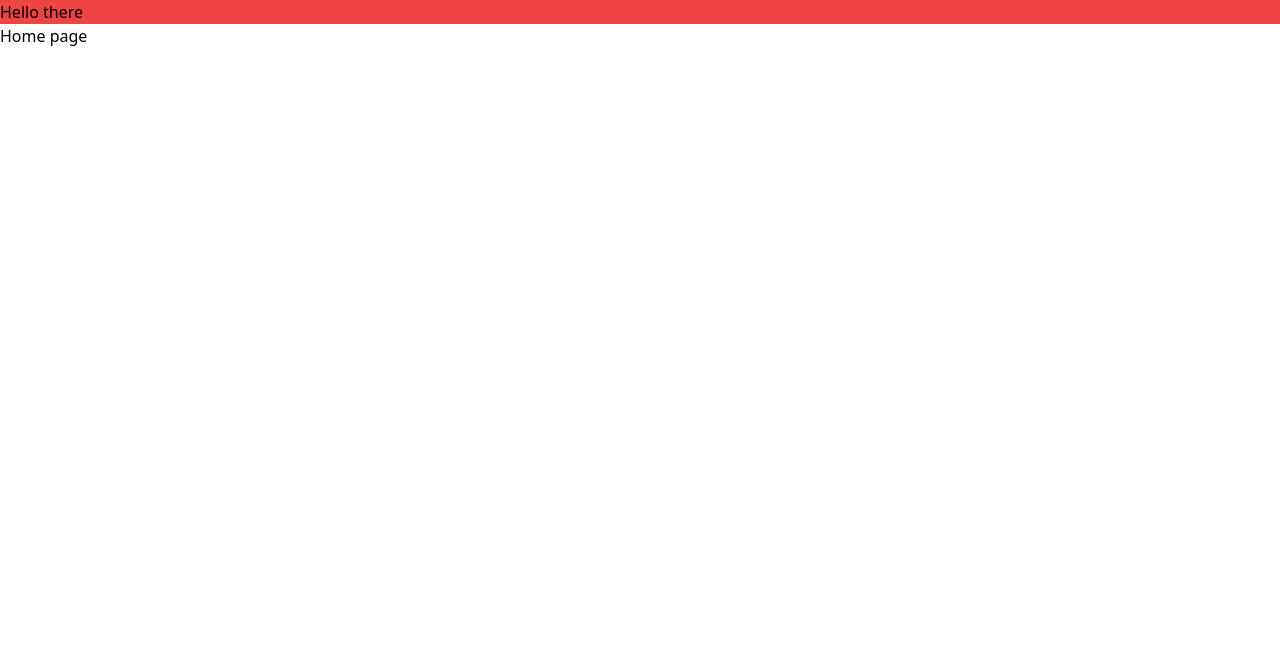
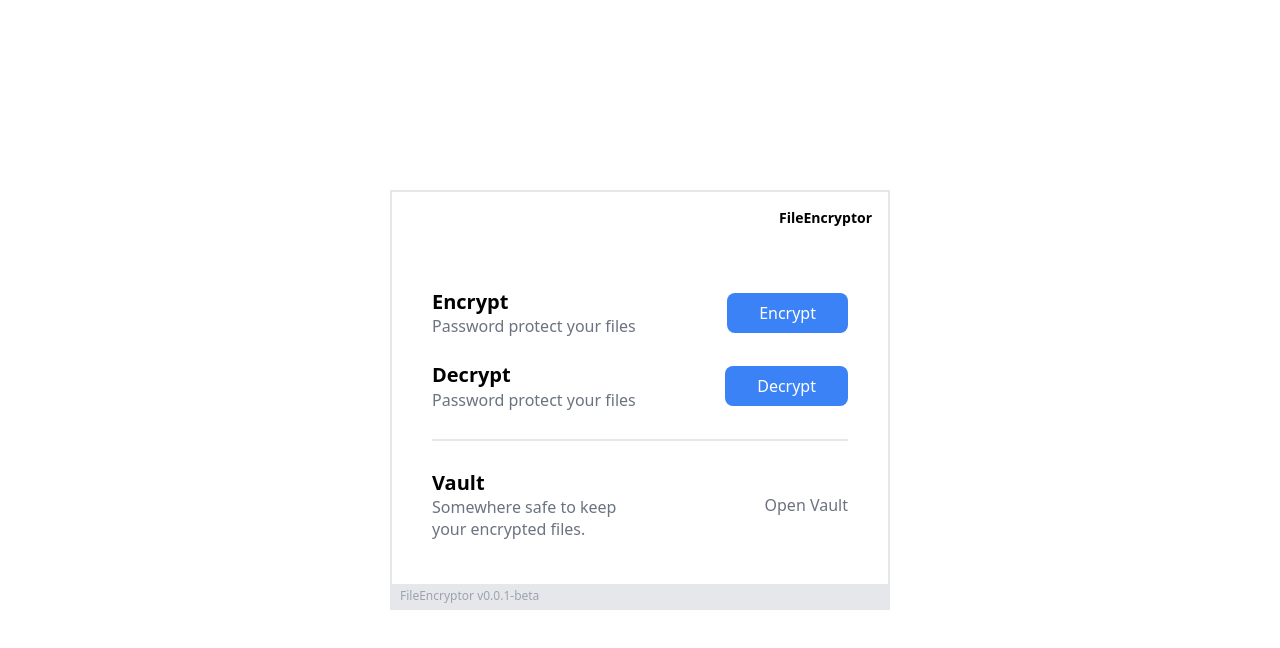
Before and after one commit to baris-inandi/FileEncryptor, a React (Create React App) app: page / in a window 1280 px wide. Shown: the top 648 px of the page. Built offline with nearby package versions, Linux system fonts and the light colour scheme.

Commit message:
finish home page

```diff
--- a/package.json
+++ b/package.json
@@ -25,7 +25,7 @@
     "typescript": "^4.4.2"
   },
   "scripts": {
-    "dev": "craco start",
+    "dev": "cross-env TAILWIND_MODE=watch craco start",
     "react-build": "craco build",
     "react-test": "craco test",
     "react-eject": "react-scripts eject",
--- a/src/FEXWrapper.tsx
+++ b/src/FEXWrapper.tsx
@@ -3,12 +3,22 @@ import './index.css'
 
 const FEXWrapper: React.FC = (props) => {
     return (
-        <>
-            <Header />
-            <main>
-                {props.children}
-            </main>
-        </>
+        <div className="w-screen h-screen flex items-center justify-center select-none">
+            <div style={{
+                height: '100%',
+                width: '100%',
+                maxHeight: '420px',
+                maxWidth: '500px'
+            }} className="border-2 border-gray-200 flex flex-col">
+                <Header />
+                <main className="h-full px-10">
+                    {props.children}
+                </main>
+                <footer className="text-xs text-gray-400 px-2 py-1 bg-gray-200">
+                    FileEncryptor v0.0.1-beta
+                </footer>
+            </div>
+        </div>
     )
 }
 
--- a/src/components/Button.tsx
+++ /dev/null
@@ -1,7 +0,0 @@
-const Home: React.FC = (props) => {
-    return (
-        <button>Hello</button>
-    )
-}
-
-export default Home
--- a/src/components/Header.tsx
+++ b/src/components/Header.tsx
@@ -1,6 +1,8 @@
 const Header: React.FC = () => {
     return (
-        <h1 className="bg-red-500">Hello there</h1>
+        <header className="font-title text-sm font-bold w-full text-right p-4">
+            FileEncryptor
+        </header>
     )
 }
 
--- a/src/components/Home.tsx
+++ b/src/components/Home.tsx
@@ -1,6 +1,14 @@
+import ActionArea from "./Home/ActionArea"
+import OpenVault from './Home/OpenVault'
+
 const Home: React.FC = () => {
     return (
-        <h1>Home page</h1>
+        <div className="flex flex-col items-center justify-center w-full h-full">
+            <ActionArea action={()=>{}} title="Encrypt" sub="Password protect your files" />
+            <ActionArea action={()=>{}} title="Decrypt" sub="Password protect your files" />
+            <div className="w-full border-b-2 border-gray-200 my-4"></div>
+            <OpenVault />
+        </div>
     )
 }
 
--- /dev/null
+++ b/src/components/Home/ActionArea.tsx
@@ -0,0 +1,27 @@
+import Subtitle from '../public/Subtitle';
+import Title from '../public/Title';
+import Button from '../public/Button'
+
+interface Props {
+    title: string;
+    sub: string;
+    action: () => void;
+}
+
+const ActionArea: React.FC<Props> = (props) => {
+    return (
+        <div className="flex flex-row w-full justify-between items-center my-3">
+            <div className="max-w-2/3">
+                <Title>
+                    {props.title}
+                </Title>
+                <Subtitle>
+                    {props.sub}
+                </Subtitle>
+            </div>
+            <Button text={props.title} action={props.action}></Button>
+        </div>
+    )
+}
+
+export default ActionArea
--- /dev/null
+++ b/src/components/Home/OpenVault.tsx
@@ -0,0 +1,21 @@
+import Subtitle from '../public/Subtitle';
+import Title from '../public/Title';
+import Button from '../public/Button'
+
+const ActionArea: React.FC = (props) => {
+    return (
+        <div className="flex flex-row w-full items-center justify-between py-3">
+            <div className="max-w-1/2">
+                <Title>
+                    Vault
+                </Title>
+                <Subtitle>
+                    Somewhere safe to keep your encrypted files.
+                </Subtitle>
+            </div>
+            <Button action={() => {}} text="Open Vault" sub />
+        </div>
+    )
+}
+
+export default ActionArea
--- /dev/null
+++ b/src/components/public/Button.tsx
@@ -0,0 +1,29 @@
+interface Props {
+    text: string;
+    action: () => void;
+    sub?: boolean;
+}
+
+const Button: React.FC<Props> = (props) => {
+    return (
+        <button
+            onClick={props.action}
+            className={
+                `
+                transition duration-150 rounded-lg text-md font-medium py-2 h-fit-content
+                ${!props.sub ? `
+                bg-blue-500 text-white
+                hover:bg-blue-600 px-8
+                ` : `
+                text-gray-500
+                hover:text-gray-700
+                `}
+                `
+        }
+        >
+            {props.text}
+        </button>
+    )
+}
+
+export default Button
--- /dev/null
+++ b/src/components/public/Subtitle.tsx
@@ -0,0 +1,9 @@
+const Subtitle: React.FC = (props) => {
+    return (
+        <p className="text-gray-500 leading-snug">
+            {props.children}
+        </p>
+    )
+}
+
+export default Subtitle
--- /dev/null
+++ b/src/components/public/Title.tsx
@@ -0,0 +1,9 @@
+const Title: React.FC = (props) => {
+    return (
+        <h1 className="font-title font-bold text-xl leading-snug">
+            {props.children}
+        </h1>
+    )
+}
+
+export default Title
--- a/tailwind.config.js
+++ b/tailwind.config.js
@@ -9,7 +9,17 @@ module.exports = {
             fontFamily: {
                 'title': ['"Sora"', ...defaultTheme.fontFamily.sans],
             },
+            height: {
+                'fit-content': 'fit-content'
+              },
+            width: {
+                'fit-content': 'fit-content',
+            }
         },
+        maxWidth: {
+            '1/2': '50%',
+            '2/3': '67%'
+        }
     },
     variants: {
         extend: {},
```
